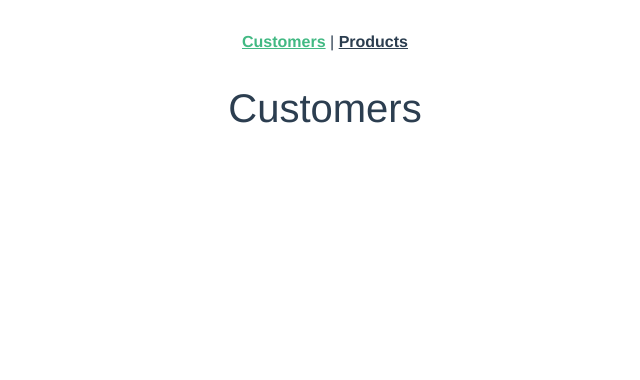
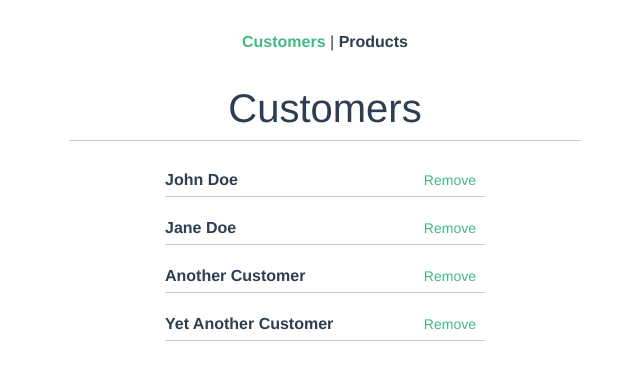
Before and after one commit to krajko/vue_zadaci, a Vue app in the folder vue_zadaci2/store-app/: page /customers in a window 1280 px wide. Shown: the top 380 px of the page, without its empty margins (315-955 px from the left). Built offline with nearby package versions, Linux system fonts and the light colour scheme.

Commit message:
zadatak 2 (listanje i brisanje customers-a)

```diff
--- a/vue_zadaci2/store-app/src/App.vue
+++ b/vue_zadaci2/store-app/src/App.vue
@@ -24,6 +24,7 @@
 #nav a {
   font-weight: bold;
   color: #2c3e50;
+  text-decoration: none;
 }
 
 #nav a.router-link-exact-active {
--- a/vue_zadaci2/store-app/src/components/AppCustomers.vue
+++ b/vue_zadaci2/store-app/src/components/AppCustomers.vue
@@ -0,0 +1,75 @@
+<template>
+    <div class="container">
+        <ul class="list-unstyled">
+            <li v-for="(customer, index) in customers" :key="customer.id" class="my-3">
+                <div class="d-flex justify-content-between align-items-baseline mx-auto my-0 py-0" style="width: 25vw">
+                    <div class="flex-col text-start">
+                        <p class="my-0 py-0"><strong>
+
+                            {{ customer.firstName }} {{ customer.lastName }}
+
+                        </strong></p>
+                    </div>
+                    <div class="col text-end">
+                        <button @click="remove(index)" class="btn btn-sm my-0">Remove</button>
+                    </div>
+                </div>
+                    <hr class="mx-auto my-0 py-0" style="width: 25vw">
+            </li>
+        </ul>
+    </div>
+</template>
+
+<script>
+
+export default {
+    name: 'AppCustomers',
+    data() {
+        return {
+            customers: [
+                {
+                    id: 1,
+                    firstName: 'John',
+                    lastName: 'Doe',
+                    email: 'john@doe.com',
+                    products: []
+                },
+                {
+                    id: 2,
+                    firstName: 'Jane',
+                    lastName: 'Doe',
+                    email: 'jane@doe.com',
+                    products: []
+                },
+                {
+                    id: 3,
+                    firstName: 'Another',
+                    lastName: 'Customer',
+                    email: 'another@customer.com',
+                    products: []
+                },
+                {
+                    id: 4,
+                    firstName: 'Yet Another',
+                    lastName: 'Customer',
+                    email: 'yetanother@customer.com',
+                    products: []
+                }
+            ]
+        }
+    },
+    methods: {
+        remove(index) {
+            this.customers.splice(index, 1);
+        }
+    },
+    props: {
+    }
+}
+</script>
+
+<style scoped>
+    .btn {
+        color: #42b983;
+    }
+</style>
--- a/vue_zadaci2/store-app/src/components/AppProducts.vue
+++ b/vue_zadaci2/store-app/src/components/AppProducts.vue
@@ -1,6 +1,5 @@
 <template>
     <div class="container">
-        <h1> {{ msg }}</h1>
     </div>
 </template>
 
--- a/vue_zadaci2/store-app/src/views/Customers.vue
+++ b/vue_zadaci2/store-app/src/views/Customers.vue
@@ -1,12 +1,17 @@
 <template>
   <div>
     <h1>Customers</h1>
+    <hr class="m-auto mb-4" style="width: 40vw;">
+    <app-customers>
+    </app-customers>
   </div>
 </template>
 
 <script>
+import AppCustomers from '../components/AppCustomers.vue'
 
 export default {
+  components: { AppCustomers },
   name: 'Customers',
 }
 </script>
```
